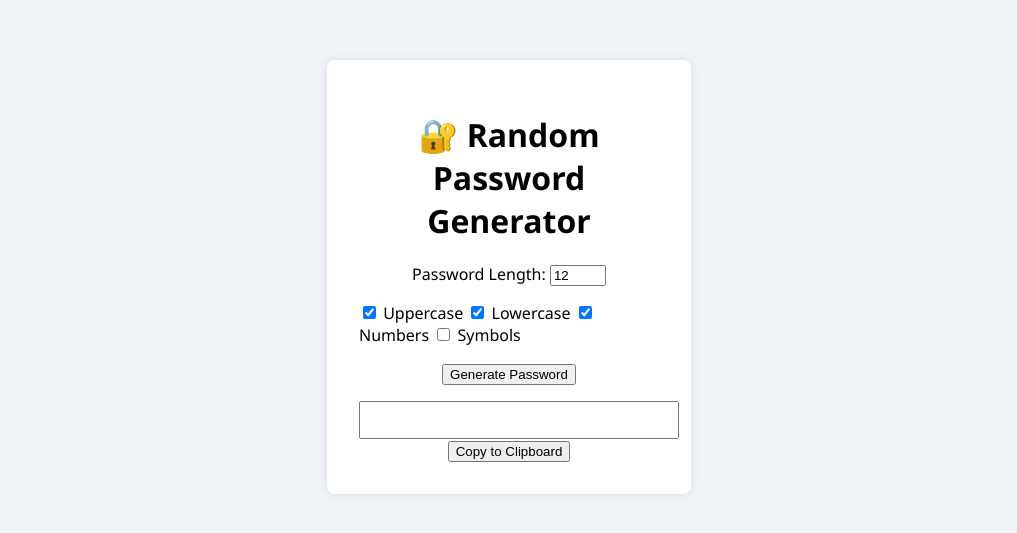
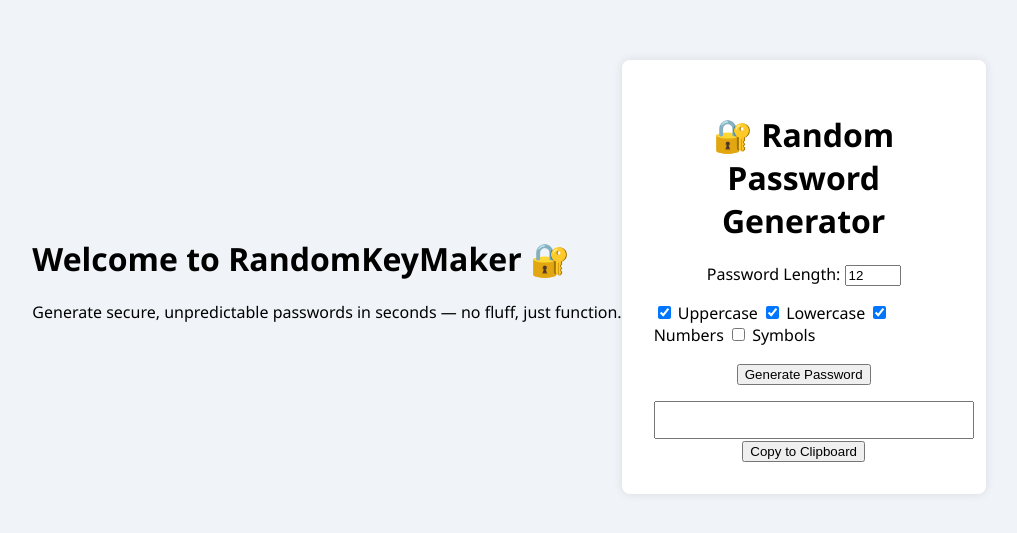
Before and after one commit to melaniebutcher/password-generator, a plain HTML site: page index.html in a window 1280 px wide. Shown: the part 131-664 px from the top of the page, without its empty margins (131-1148 px from the left). Drawn offline with Linux system fonts and the light colour scheme.

Commit message:
Update index.html

```diff
--- a/index.html
+++ b/index.html
@@ -8,6 +8,13 @@
   <link rel="stylesheet" href="style.css" />
 </head>
 <body>
+
+  <header>
+  <h1>Welcome to RandomKeyMaker 🔐</h1>
+  <p>Generate secure, unpredictable passwords in seconds — no fluff, just function.</p>
+</header>
+
+
   <div class="container">
     <h1>🔐 Random Password Generator</h1>
     <label for="length">Password Length:</label>
```
